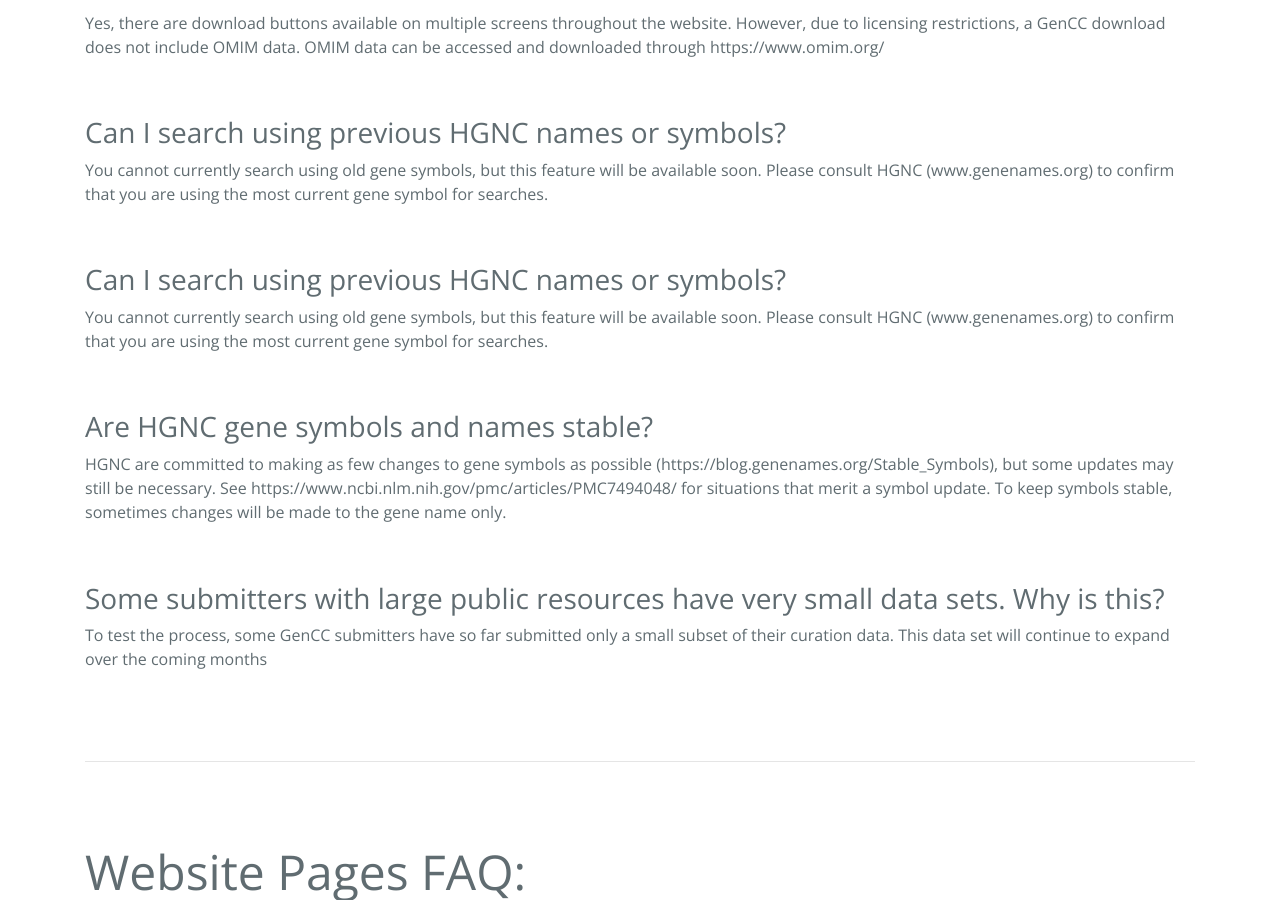
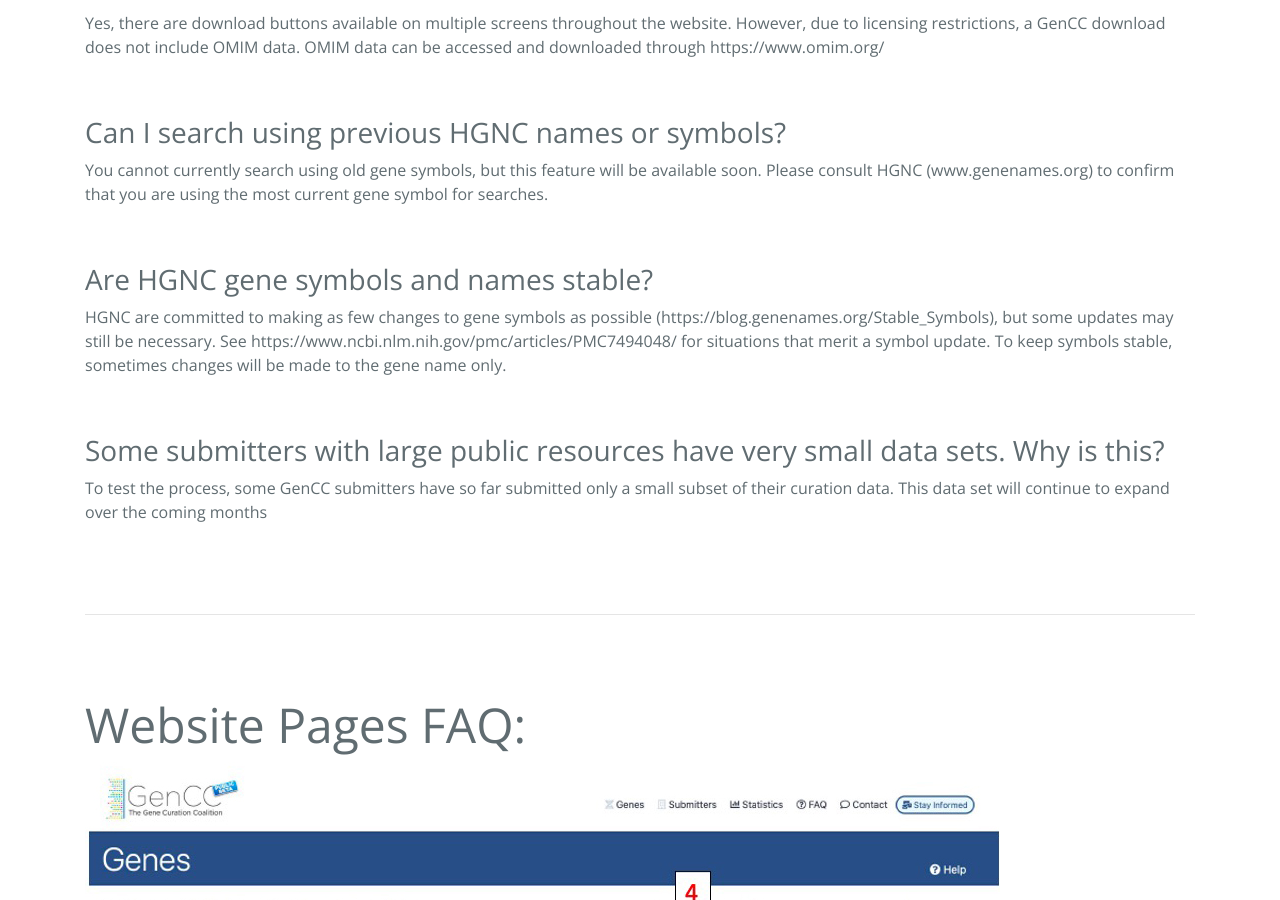
Before and after one commit to GeneCurationCoalition/gencc-website, a Jekyll site: the page built from docs/faq.md, in a window 1280 px wide and 900 px high, scrolled down 1574 px. Built offline with Jekyll 4.4.1, drawn with Linux system fonts in a browser that asks for light colours.

Commit message:
Update faq.md

```diff
--- a/docs/faq.md
+++ b/docs/faq.md
@@ -48,10 +48,6 @@ You cannot currently follow your favorite gene, but this feature will be availab
 ## &nbsp;
 ## Can I download the data from this site?
 Yes, there are download buttons available on multiple screens throughout the website. However, due to licensing restrictions, a GenCC download does not include OMIM data. OMIM data can be accessed and downloaded through https://www.omim.org/
-
-## &nbsp;
-## Can I search using previous HGNC names or symbols?
-You cannot currently search using old gene symbols, but this feature will be available soon. Please consult HGNC (www.genenames.org) to confirm that you are using the most current gene symbol for searches.
 
 ## &nbsp;
 ## Can I search using previous HGNC names or symbols?
```
